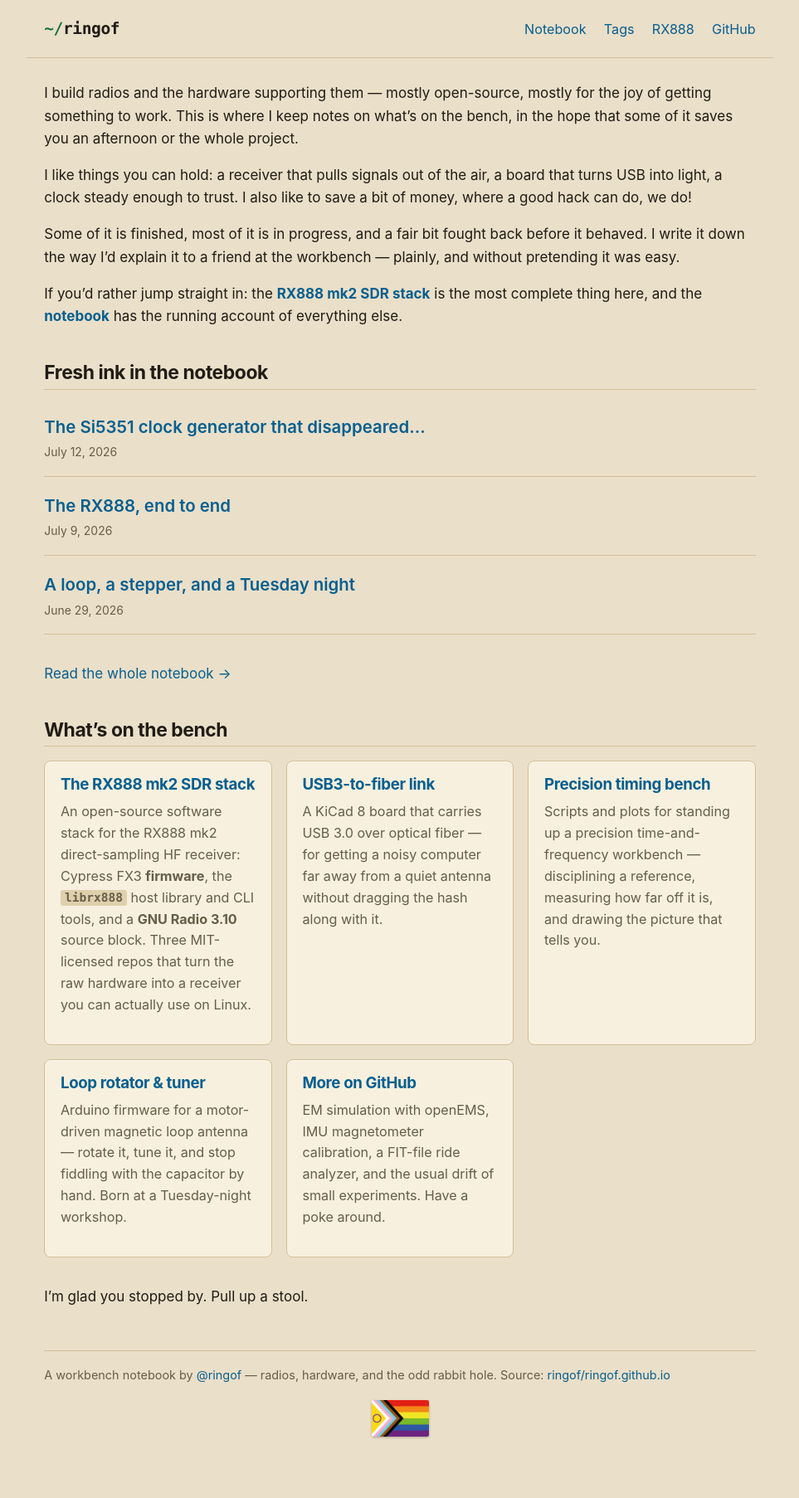
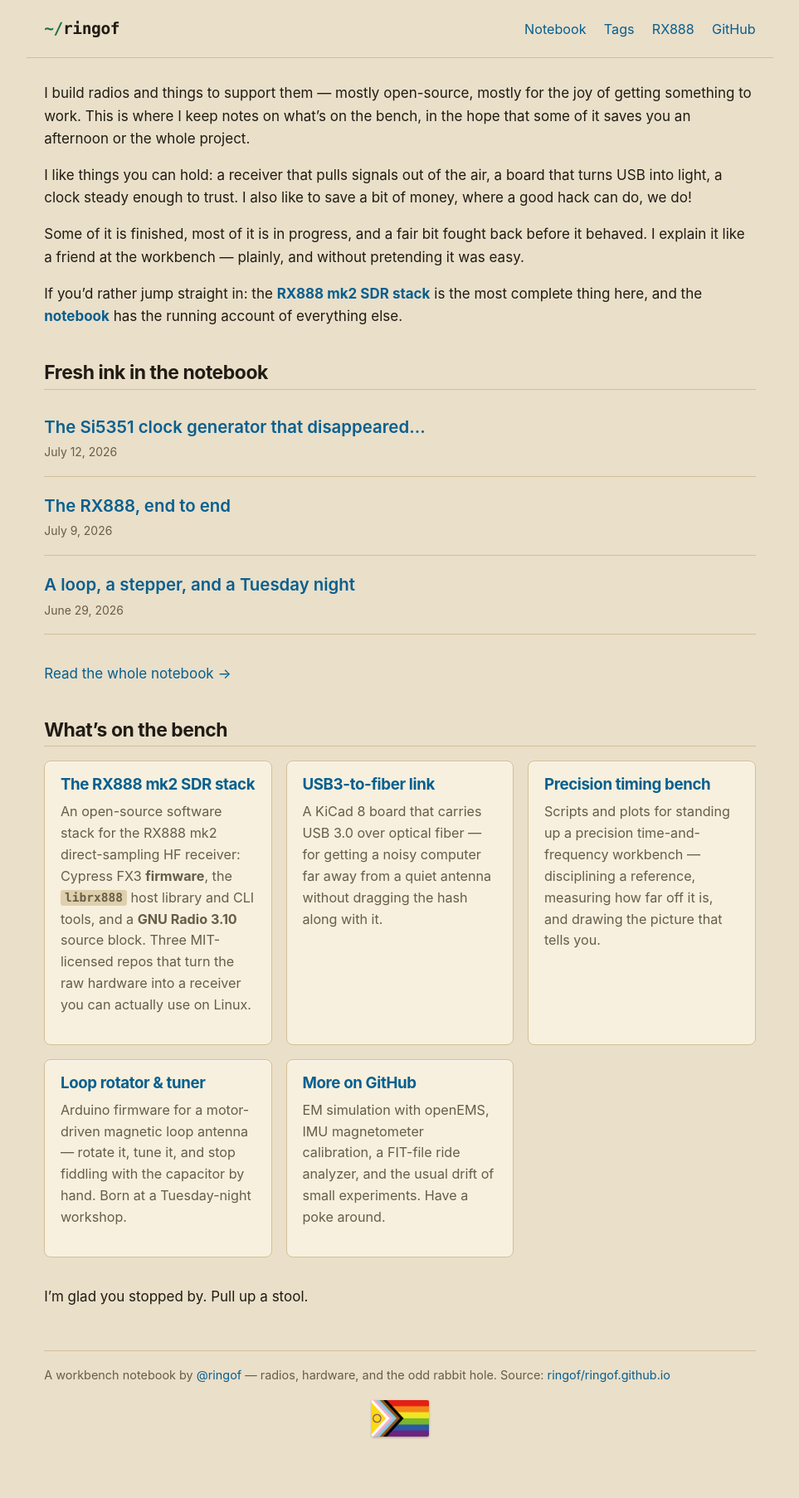
Before and after one commit to ringof/ringof.github.io, a Jekyll site: the page built from index.md, in a window 1280 px wide. Shown: the whole page at 83% size, without its empty margins (158-1121 px from the left). Built offline with Jekyll 4.4.1, drawn with Linux system fonts in a browser that asks for light colours.

Commit message:
ringofying index.md

```diff
--- a/index.md
+++ b/index.md
@@ -1,13 +1,11 @@
 ---
-title: "ringof — a workbench notebook for radios and hardware"
+title: "ringof blog"
 description: >-
-  ringof builds open-source radio and hardware: the RX888 mk2 SDR stack
-  (firmware, librx888, GNU Radio module), an FPGA HF radio, a USB3-to-fiber
-  link, a precision timing bench, and more. Progress notes in the notebook.
+  ringof builds open-source radio projects and keeps a blog notebook.
 permalink: /
 ---
 
-I build radios and the hardware supporting them — mostly open-source, mostly for
+I build radios and things to support them — mostly open-source, mostly for
 the joy of getting something to work. This is where I keep notes on what's on the
 bench, in the hope that some of it saves you an afternoon or the whole project.
 
@@ -16,8 +14,8 @@ that turns USB into light, a clock steady enough to trust. I also like to save a
 bit of money, where a good hack can do, we do!
 
 Some of it is finished, most of it is in progress, and a fair bit fought back
-before it behaved. I write it down the way I'd explain it to a friend at the
-workbench — plainly, and without pretending it was easy.
+before it behaved. I explain it like a friend at the workbench — plainly, and
+without pretending it was easy.
 
 If you'd rather jump straight in: the **[RX888 mk2 SDR stack](/rx888/)** is the
 most complete thing here, and the **[notebook](/notebook/)** has the running
```
